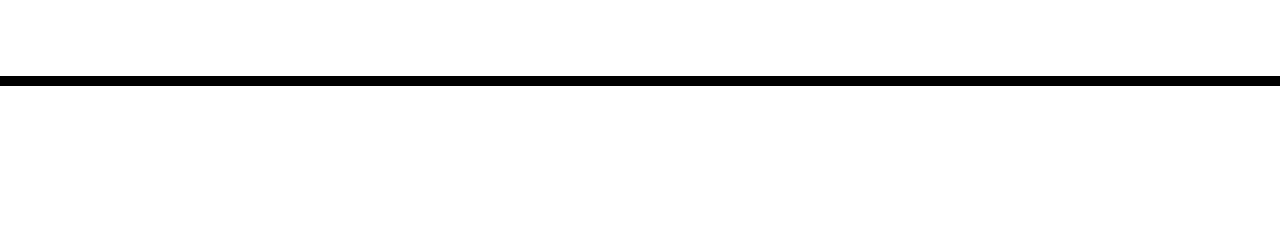
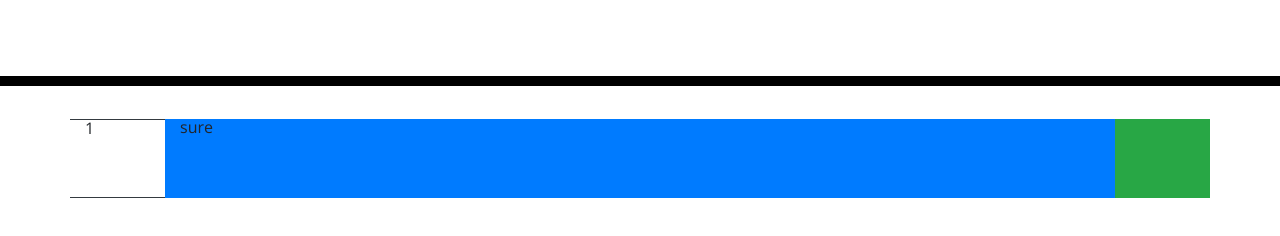
Before and after one commit to Tylaw93/Wustl_Workday_Scheduler, a plain HTML site: page index.html in a window 1280 px wide. Shown: the part 182-418 px from the top of the page. Drawn offline with nearby package versions, Linux system fonts and the light colour scheme.

Commit message:
Sample layout
Testing boostrap layout before I dynamically create them in javascript

```diff
--- a/index.html
+++ b/index.html
@@ -29,6 +29,13 @@
       <p id="currentDay" class="lead"></p>
     </header>
     <div class="container">
+      <div class="row">
+        <div class="col-1 border-top border-bottom border-dark">1</div>
+        <div class="col-10 bg-primary">sure</div>
+        <div class="col-1 bg-success"></div>
+
+      </div>
+
       <!-- Timeblocks go here -->
     </div>
     <script src="script.js"></script>
```
